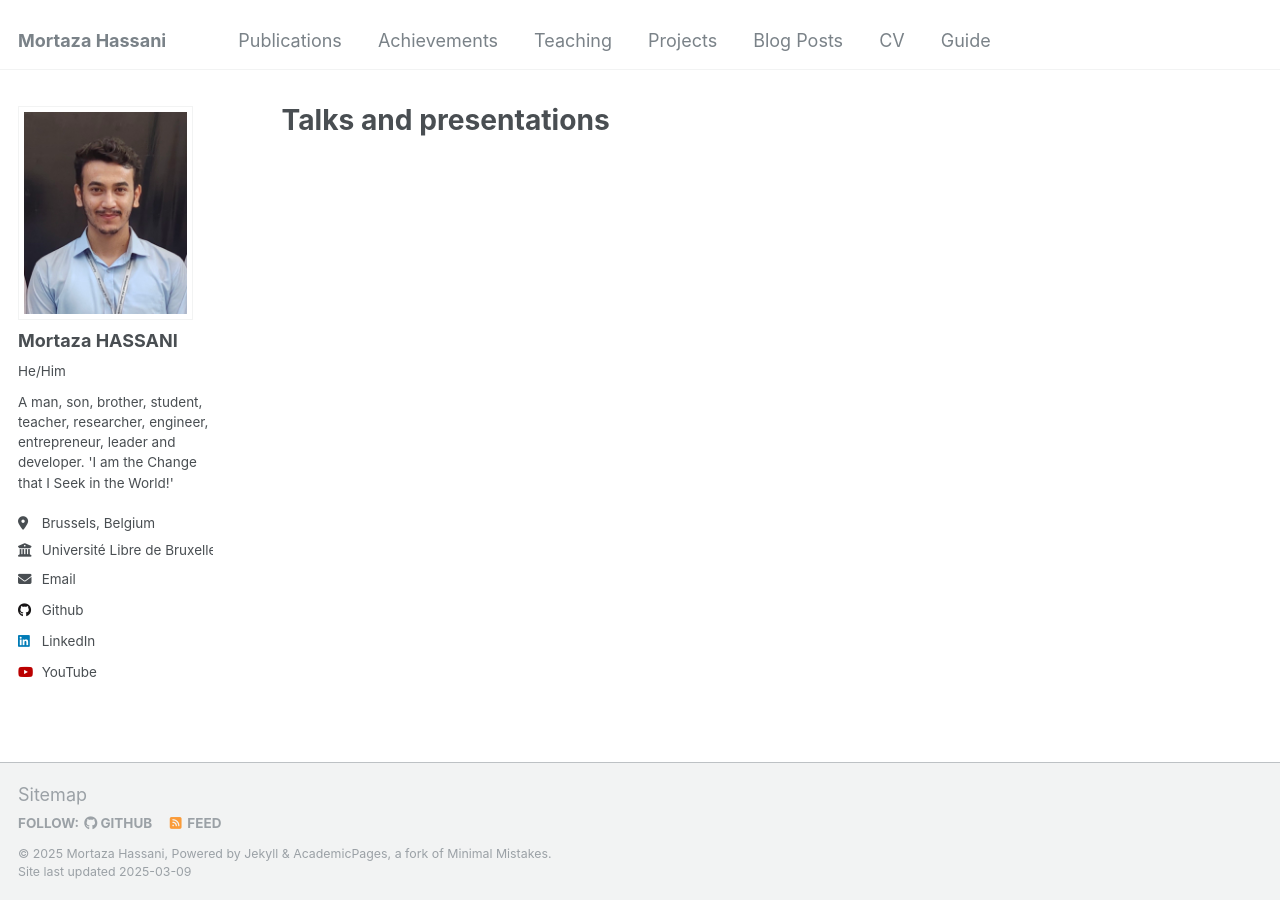
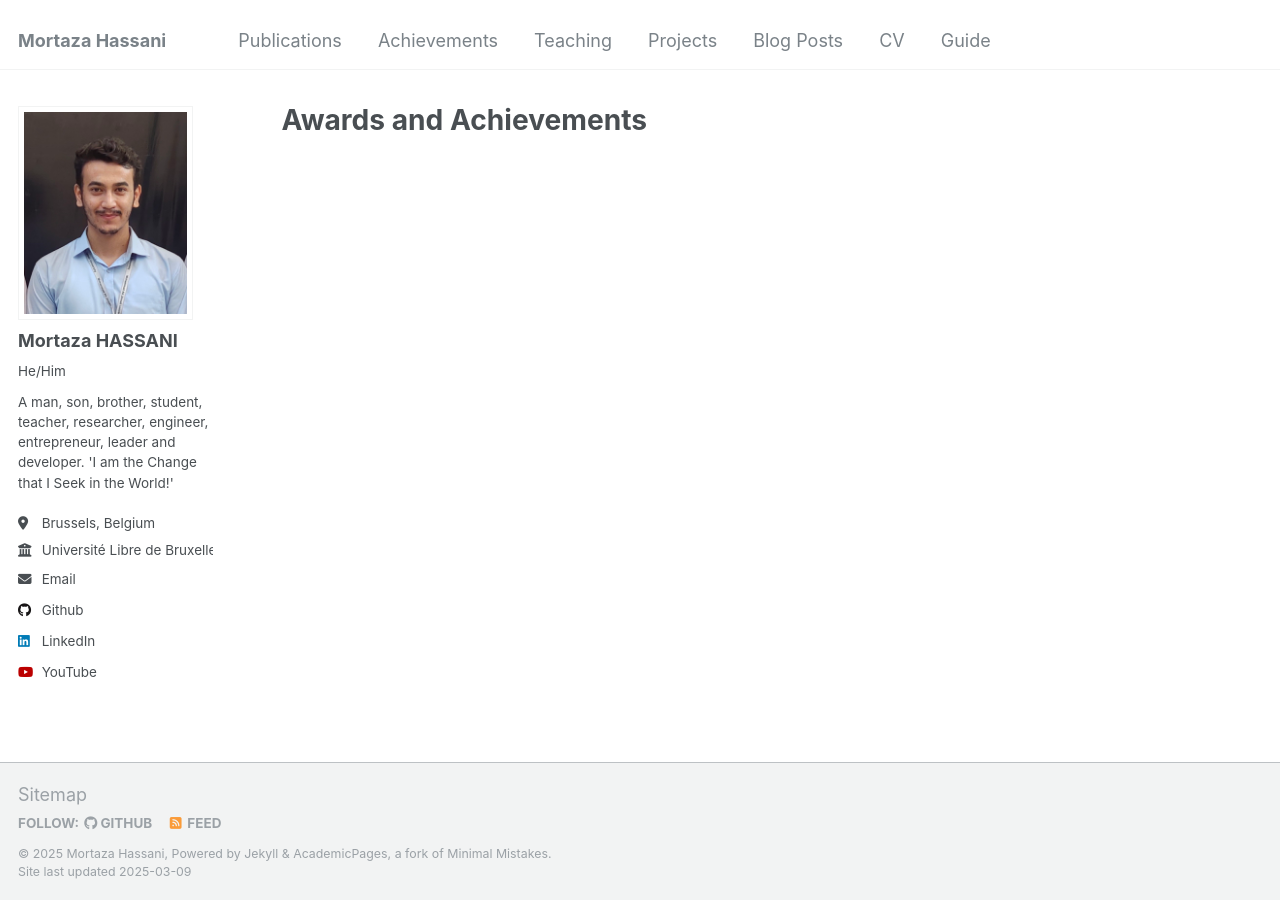
Before and after one commit to MortazaHassani/MortazaHassani.github.io, a Jekyll site: the page built from _pages/achievements.html, in a window 1280 px wide. Built offline with Jekyll 4.4.1, drawn with Linux system fonts in a browser that asks for light colours.

```diff
--- a/_pages/achievements.html
+++ b/_pages/achievements.html
@@ -1,6 +1,6 @@
 ---
 layout: archive
-title: "Talks and presentations"
+title: "Awards and Achievements"
 permalink: /achievements/
 author_profile: true
 ---
@@ -11,6 +11,6 @@ author_profile: true
 
 {% endif %}
 
-{% for post in site.talks reversed %}
+{% for post in site.achievements reversed %}
   {% include archive-single-talk.html %}
 {% endfor %}
```
Also changed, not shown: _pages/cv.md (+1 -1 lines), _projects/portfolio-1.md (renamed from _portfolio/portfolio-1.md), _projects/portfolio-2.html (renamed from _portfolio/portfolio-2.html).
